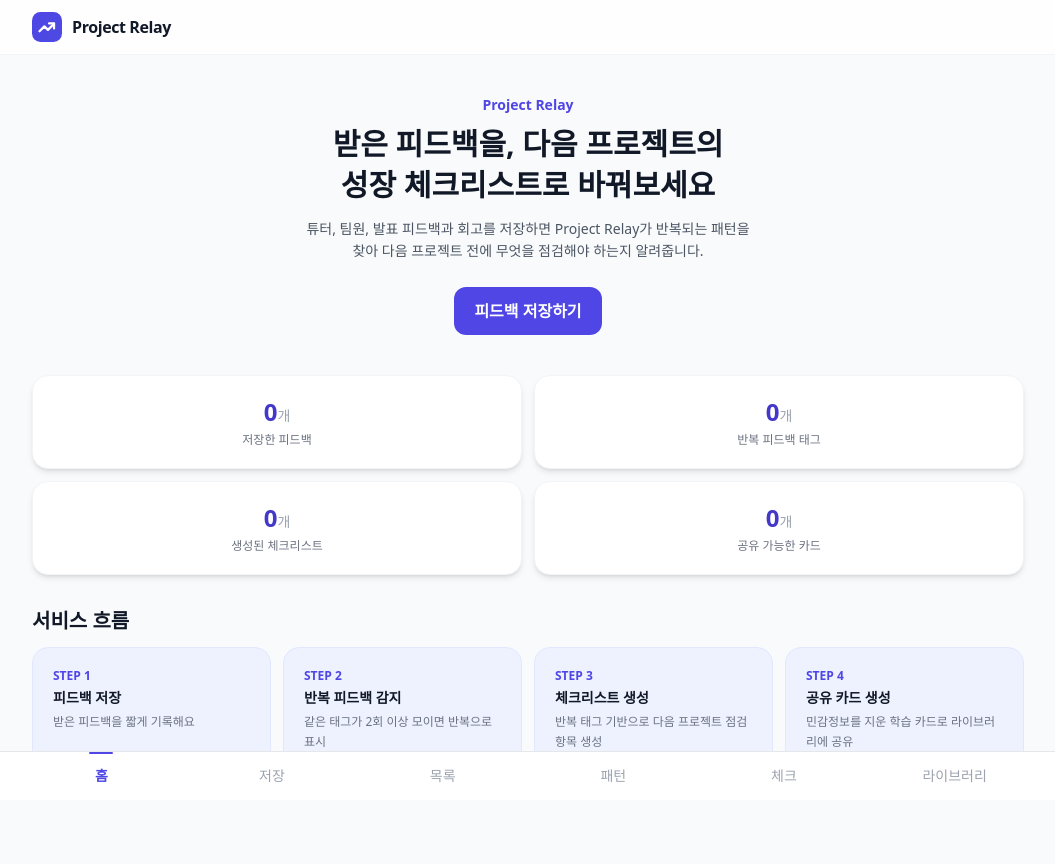
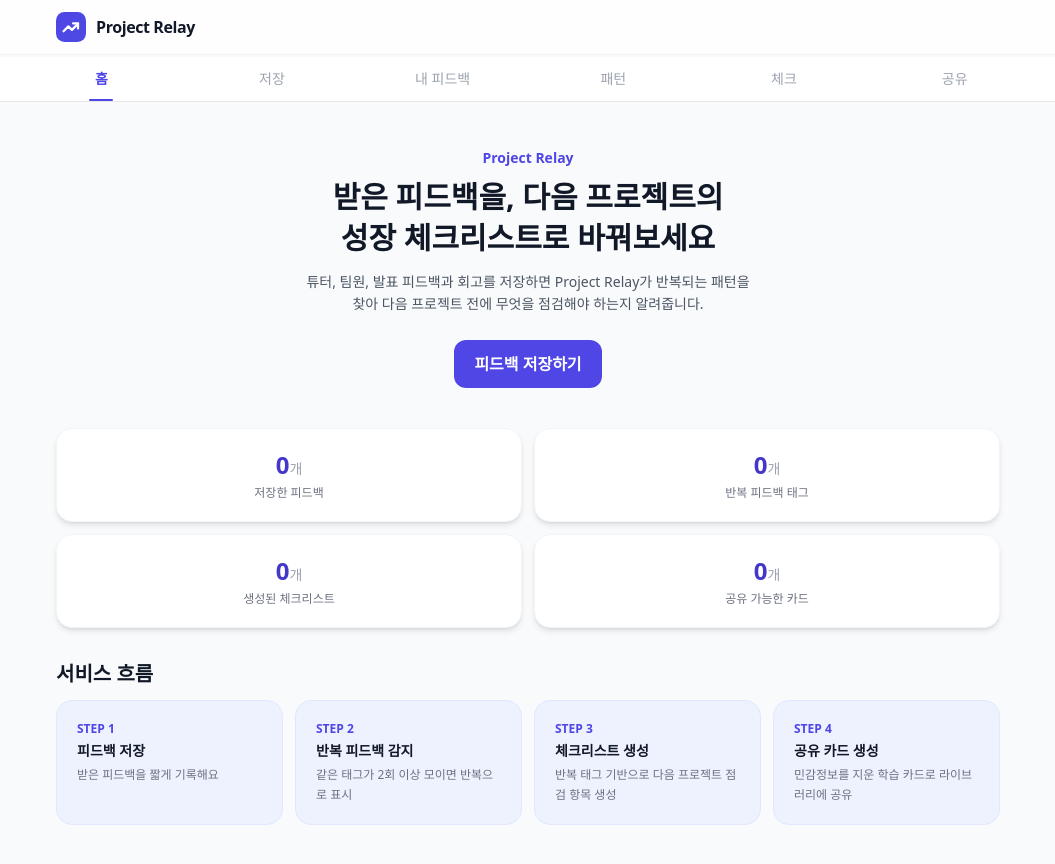
Before and after one commit to icanbeatthis03211-eng/project-relayV2, a Next.js app: page / in a window 1280 px wide. Shown: the top 864 px of the page, without its empty margins (112-1167 px from the left). Built offline with nearby package versions, Linux system fonts and the light colour scheme; no server answers; the database is empty.

Commit message:
Add files via upload

```diff
--- a/app/feedbacks/page.tsx
+++ b/app/feedbacks/page.tsx
@@ -20,6 +20,7 @@
 export default function FeedbacksPage() {
   const [feedbacks, setFeedbacks] = useState<Feedback[] | null>(null);
   const [error, setError] = useState<string | null>(null);
+  const [projectFilter, setProjectFilter] = useState<string | null>(null);
 
   useEffect(() => {
     (async () => {
@@ -32,24 +33,37 @@
     })();
   }, []);
 
+  const availableProjectTypes = useMemo(() => {
+    if (!feedbacks) return [];
+    const present = new Set(feedbacks.map((fb) => fb.project_type));
+    return [
+      ...PROJECT_TYPES.filter((t) => present.has(t)),
+      ...Array.from(present).filter(
+        (t) => !PROJECT_TYPES.includes(t as (typeof PROJECT_TYPES)[number])
+      ),
+    ];
+  }, [feedbacks]);
+
   const groups = useMemo(() => {
     if (!feedbacks) return [];
     const byProject = new Map<string, Feedback[]>();
     for (const fb of feedbacks) {
+      if (projectFilter && fb.project_type !== projectFilter) continue;
       const list = byProject.get(fb.project_type) ?? [];
       list.push(fb);
       byProject.set(fb.project_type, list);
     }
-    // 정해진 프로젝트 유형 순서를 먼저, 그 외 값은 뒤에 붙입니다.
     const orderedTypes = [
       ...PROJECT_TYPES.filter((t) => byProject.has(t)),
-      ...Array.from(byProject.keys()).filter((t) => !PROJECT_TYPES.includes(t as (typeof PROJECT_TYPES)[number])),
+      ...Array.from(byProject.keys()).filter(
+        (t) => !PROJECT_TYPES.includes(t as (typeof PROJECT_TYPES)[number])
+      ),
     ];
     return orderedTypes.map((type) => ({
       type,
       items: byProject.get(type) ?? [],
     }));
-  }, [feedbacks]);
+  }, [feedbacks, projectFilter]);
 
   return (
     <div className="space-y-6 animate-fadeIn">
@@ -63,6 +77,29 @@
 
       {error && (
         <Card className="border-red-100 bg-red-50 text-red-600 text-sm">{error}</Card>
+      )}
+
+      {availableProjectTypes.length > 0 && (
+        <Card>
+          <p className="text-sm font-semibold text-gray-900 mb-2">
+            프로젝트 이름으로 찾기
+          </p>
+          <div className="flex flex-wrap gap-2">
+            <TagBadge
+              label="전체"
+              variant={projectFilter === null ? "selected" : "default"}
+              onClick={() => setProjectFilter(null)}
+            />
+            {availableProjectTypes.map((pt) => (
+              <TagBadge
+                key={pt}
+                label={pt}
+                variant={projectFilter === pt ? "selected" : "default"}
+                onClick={() => setProjectFilter(pt)}
+              />
+            ))}
+          </div>
+        </Card>
       )}
 
       {feedbacks === null && !error && (
@@ -84,6 +121,10 @@
             </Link>
           }
         />
+      )}
+
+      {feedbacks !== null && feedbacks.length > 0 && groups.length === 0 && (
+        <EmptyState message="선택한 프로젝트에 저장된 피드백이 없어요." />
       )}
 
       <div className="space-y-8">
@@ -111,7 +152,7 @@
                   {fb.is_shareable && (
                     <div className="mt-3 flex justify-end">
                       <Link href={`/cards/${fb.id}`}>
-                        <Button variant="share">공유 카드 만들기</Button>
+                        <Button variant="purple">공유 카드 만들기</Button>
                       </Link>
                     </div>
                   )}
--- a/app/layout.tsx
+++ b/app/layout.tsx
@@ -18,8 +18,8 @@
     <html lang="ko">
       <body className="min-h-screen bg-gray-50 antialiased">
         <Header />
-        <main className="max-w-5xl mx-auto px-4 pb-24 pt-6">{children}</main>
         <Nav />
+        <main className="max-w-5xl mx-auto px-6 sm:px-10 pb-10 pt-8">{children}</main>
       </body>
     </html>
   );
--- a/components/Header.tsx
+++ b/components/Header.tsx
@@ -4,7 +4,7 @@
 export default function Header() {
   return (
     <header className="sticky top-0 z-30 bg-white/80 backdrop-blur border-b border-gray-100">
-      <div className="max-w-5xl mx-auto px-4 py-3 flex items-center justify-between">
+      <div className="max-w-5xl mx-auto px-6 sm:px-10 py-3 flex items-center justify-between">
         <Link href="/" className="flex items-center gap-2.5">
           <Logo size={30} />
           <span className="text-base font-bold text-gray-900 tracking-tight">
--- a/components/Nav.tsx
+++ b/components/Nav.tsx
@@ -6,17 +6,17 @@
 const NAV_ITEMS = [
   { href: "/", label: "홈" },
   { href: "/feedback/new", label: "저장" },
-  { href: "/feedbacks", label: "목록" },
+  { href: "/feedbacks", label: "내 피드백" },
   { href: "/pattern", label: "패턴" },
   { href: "/checklist", label: "체크" },
-  { href: "/library", label: "라이브러리" },
+  { href: "/library", label: "공유" },
 ];
 
 export default function Nav() {
   const pathname = usePathname();
 
   return (
-    <nav className="fixed bottom-0 left-0 right-0 z-40 bg-white/95 backdrop-blur border-t border-gray-200">
+    <nav className="sticky top-[57px] z-30 bg-white/95 backdrop-blur border-b border-gray-200">
       <div className="max-w-5xl mx-auto grid grid-cols-6">
         {NAV_ITEMS.map((item) => {
           const active =
@@ -25,7 +25,7 @@
             <Link
               key={item.href}
               href={item.href}
-              className="relative flex items-center justify-center py-3.5 text-sm transition-colors"
+              className="relative flex items-center justify-center py-3 text-sm transition-colors"
             >
               <span
                 className={
@@ -37,7 +37,7 @@
                 {item.label}
               </span>
               {active && (
-                <span className="absolute top-0 left-1/2 -translate-x-1/2 w-6 h-0.5 rounded-full bg-indigo-600" />
+                <span className="absolute bottom-0 left-1/2 -translate-x-1/2 w-6 h-0.5 rounded-full bg-indigo-600" />
               )}
             </Link>
           );
--- a/components/ui/Button.tsx
+++ b/components/ui/Button.tsx
@@ -2,7 +2,7 @@
 
 import { ButtonHTMLAttributes, ReactNode } from "react";
 
-type Variant = "primary" | "secondary" | "share" | "disabled";
+type Variant = "primary" | "secondary" | "share" | "purple" | "disabled";
 
 interface ButtonProps extends ButtonHTMLAttributes<HTMLButtonElement> {
   variant?: Variant;
@@ -16,6 +16,8 @@
     "bg-white text-indigo-600 border border-indigo-200 rounded-xl px-5 py-3 font-semibold hover:bg-indigo-50 transition-all",
   share:
     "bg-emerald-500 text-white rounded-xl px-5 py-3 font-semibold hover:bg-emerald-600 hover:scale-105 transition-all",
+  purple:
+    "bg-purple-600 text-white rounded-xl px-5 py-3 font-semibold hover:bg-purple-700 hover:scale-105 transition-all",
   disabled: "bg-gray-200 text-gray-400 rounded-xl px-5 py-3 cursor-not-allowed",
 };
 
```
Also changed, not shown: app/icon.svg (added).
